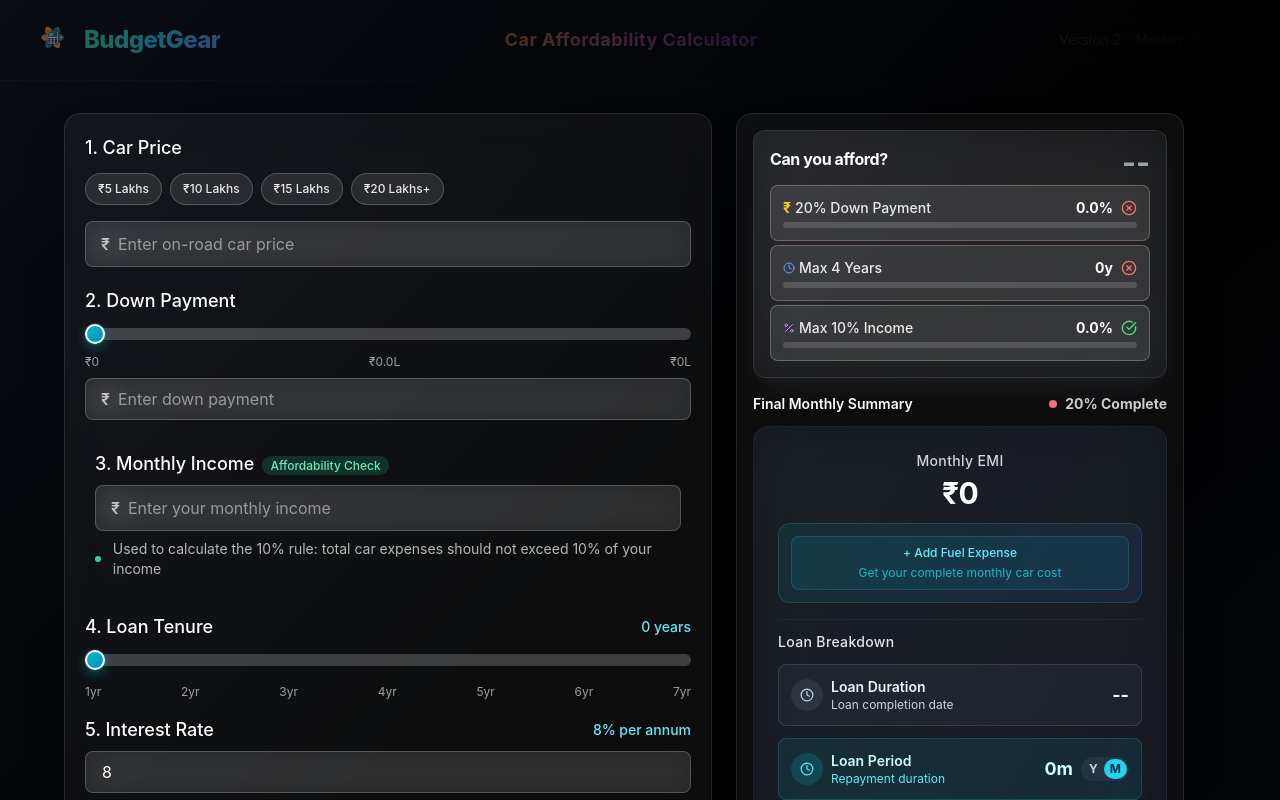
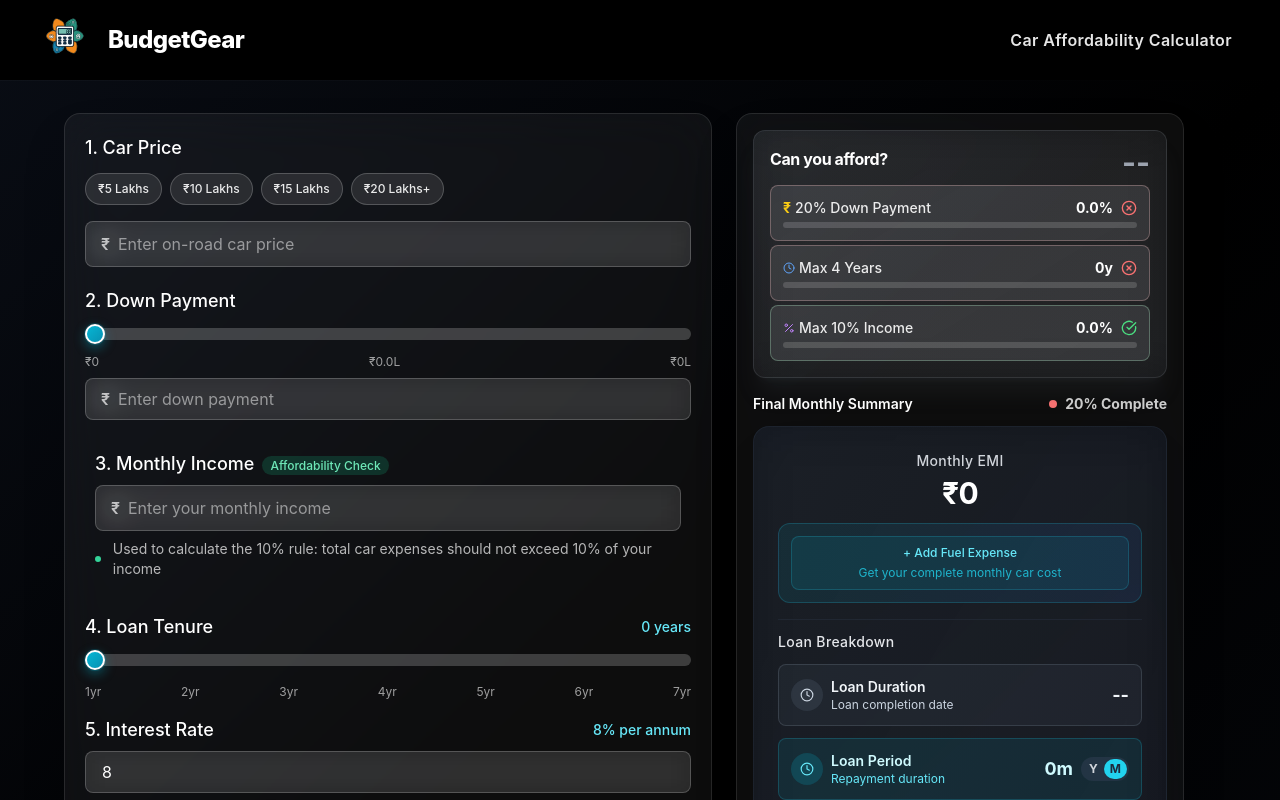
Before and after one commit to srivastava-utkarsh/car-calculator-web, a Next.js app: page / in a window 1280 px wide. Shown: the top 800 px of the page. Built offline with nearby package versions, Linux system fonts and the light colour scheme.

Commit message:
UI is good now

```diff
--- a/src/app/layout.tsx
+++ b/src/app/layout.tsx
@@ -79,8 +79,8 @@ export const metadata: Metadata = {
     google: 'google-site-verification-code-here',
   },
   icons: {
-    icon: "/budget_gear_logo.ico",
-    shortcut: "/budget_gear_logo.ico",
+    icon: "/bck-co-logo.ico",
+    shortcut: "/bck-co-logo.ico",
     apple: "/brand_img.png",
   },
 };
@@ -121,7 +121,7 @@ export default function RootLayout({
   return (
     <html lang="en">
       <head>
-        <link rel="icon" href="/budget_gear_logo.ico" sizes="any" />
+        <link rel="icon" href="/bck-co-logo.ico" sizes="any" />
         <link rel="icon" href="/brand_img.png" type="image/png" />
         <link rel="apple-touch-icon" href="/brand_img.png" />
         <script
--- a/src/app/page.tsx
+++ b/src/app/page.tsx
@@ -103,46 +103,30 @@ export default function HomePage() {
             <div className="flex items-center justify-between h-20">
               {/* Logo - Far Left Positioning */}
               <div className="flex items-center space-x-3">
-                <div className="w-10 h-10 flex items-center justify-center">
+                <div className="w-16 h-16 flex items-center justify-center">
                   <Image
                     src="/bck-logo.svg"
                     alt="BudgetGear Logo"
-                    className="w-10 h-10 object-contain"
-                    width={40}
-                    height={40}
+                    className="w-16 h-16 object-contain"
+                    width={64}
+                    height={64}
                   />
                 </div>
-                <span className="text-2xl font-extrabold bg-gradient-to-r from-emerald-400 via-cyan-400 to-blue-400 bg-clip-text text-transparent tracking-tight drop-shadow-lg">BudgetGear</span>
+                <span className="text-2xl font-extrabold text-white tracking-tight">BudgetGear</span>
               </div>
 
               {/* Navigation Menu - Far Right */}
               <nav className="hidden md:flex items-center" role="navigation" aria-label="Main navigation">
-                <a href="#calculator" className="bg-gradient-to-r from-orange-400 via-pink-400 to-purple-500 bg-clip-text text-transparent font-bold text-lg tracking-wide transition-all duration-300 px-4 py-2 rounded-lg hover:scale-105 hover:drop-shadow-glow">
+                <a href="#calculator" className="text-white/90 hover:text-white font-semibold text-base tracking-wide transition-colors duration-200 px-4 py-2 rounded-lg hover:bg-white/5">
                   Car Affordability Calculator
                 </a>
               </nav>
-
-              {/* Version Selector */}
-              <div className="relative">
-                <select
-                  value={selectedVersion}
-                  onChange={(e) => handleVersionChange(e.target.value)}
-                  className="appearance-none bg-white/5 backdrop-blur-md border border-white/10 rounded-lg px-4 py-2 text-white/80 text-sm cursor-pointer hover:bg-white/10 transition-all"
-                >
-                  {versions.map((version) => (
-                    <option key={version.id} value={version.id} className="bg-black text-white">
-                      {version.name}
-                    </option>
-                  ))}
-                </select>
-                <ChevronDown className="w-4 h-4 text-white/50 absolute right-2 top-1/2 transform -translate-y-1/2 pointer-events-none" />
-              </div>
             </div>
           </div>
         </header>
 
-        {/* Immersive Background Gradient */}
-        <div className="absolute inset-0 bg-gradient-to-br from-gray-900/50 via-black to-gray-900/30 pointer-events-none"></div>
+        {/* Immersive Background Gradient - exclude header */}
+        <div className="absolute top-20 left-0 right-0 bottom-0 bg-gradient-to-br from-gray-900/50 via-black to-gray-900/30 pointer-events-none"></div>
 
         {/* Main Content Section - Fluid Layout */}
         <section className="relative z-10 pt-8" id="calculator" aria-labelledby="calculator-heading">
```
Also changed, not shown: 1 other file (tests, documents, lock files or other folders).
